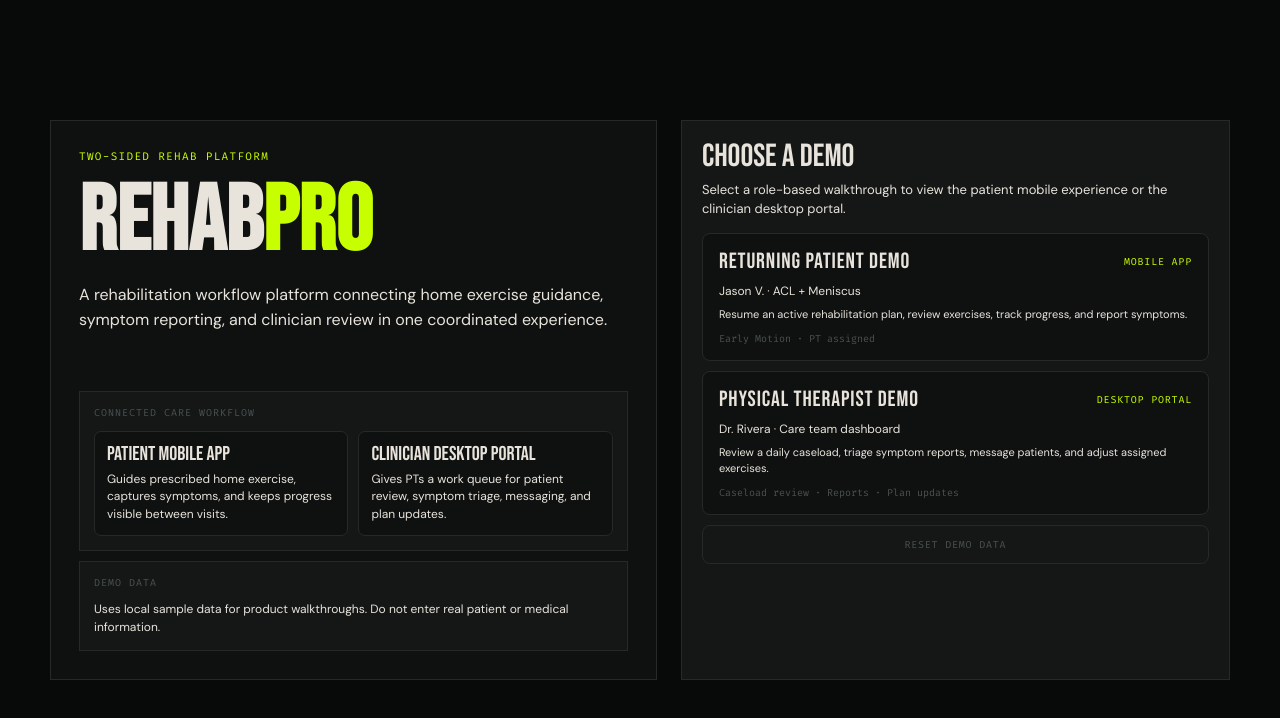
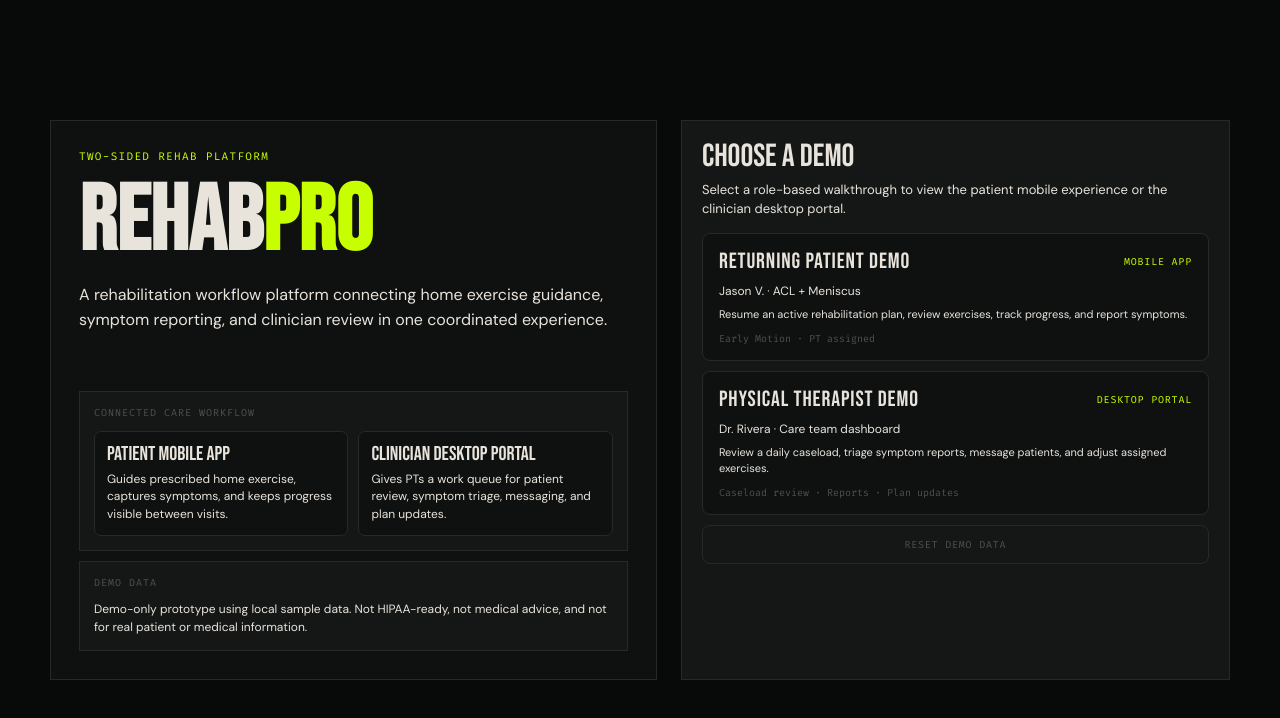
Before and after one commit to JasonValade/rehabpro, a React (Vite) app: page / in a window 1280 px wide. Shown: the top 718 px of the page. Built offline with nearby package versions, Linux system fonts and the light colour scheme.

Commit message:
Security update

```diff
--- a/src/App.tsx
+++ b/src/App.tsx
@@ -691,7 +691,7 @@ export default function RehabPro() {
                       Demo data
                     </div>
                     <div style={{ fontSize: 12, lineHeight: 1.45, color: C.bone }}>
-                      Uses local sample data for product walkthroughs. Do not enter real patient or medical information.
+                      Demo-only prototype using local sample data. Not HIPAA-ready, not medical advice, and not for real patient or medical information.
                     </div>
                   </div>
                 </div>
```
Also changed, not shown: 1 other file (tests, documents, lock files or other folders).
